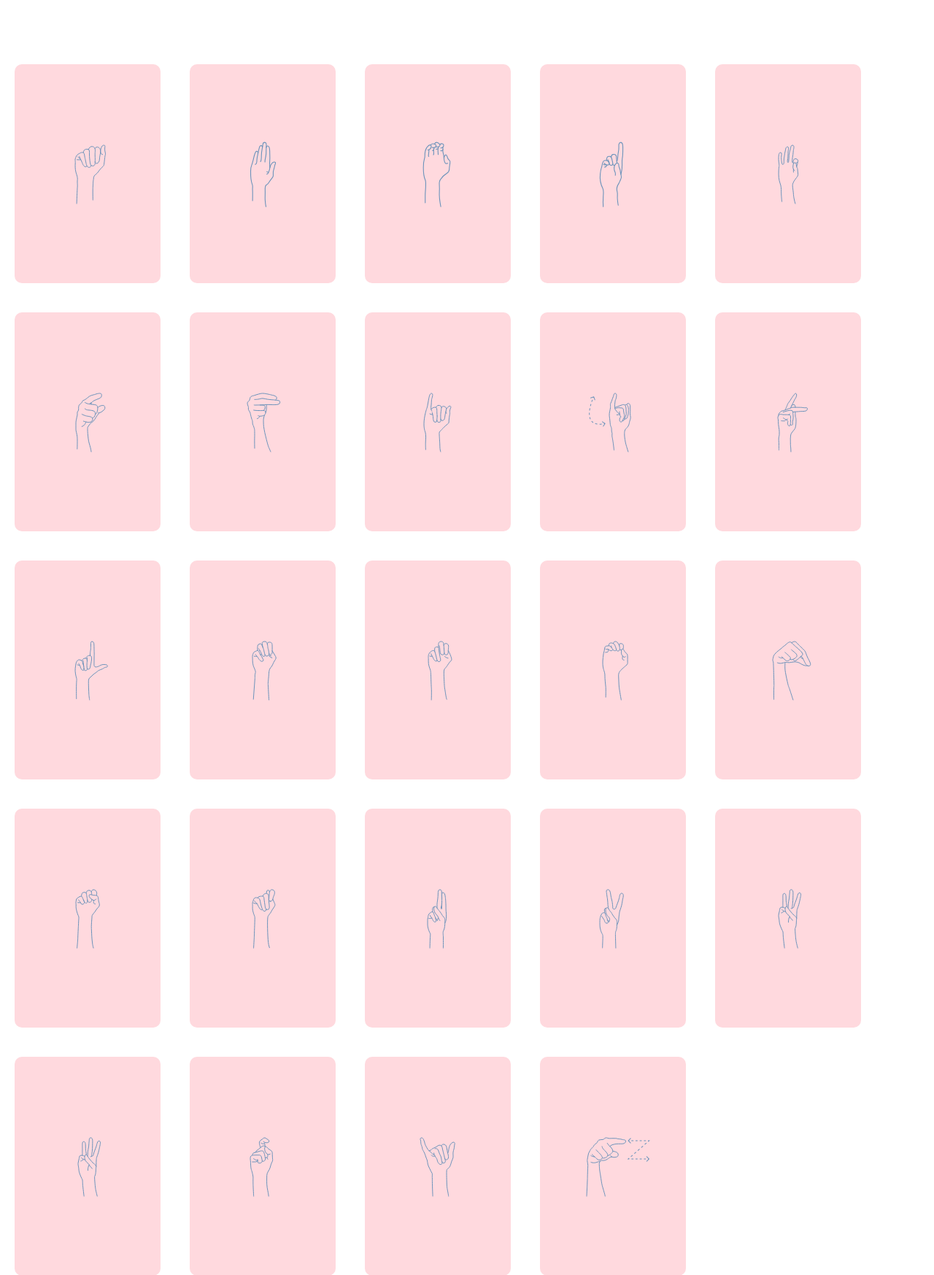
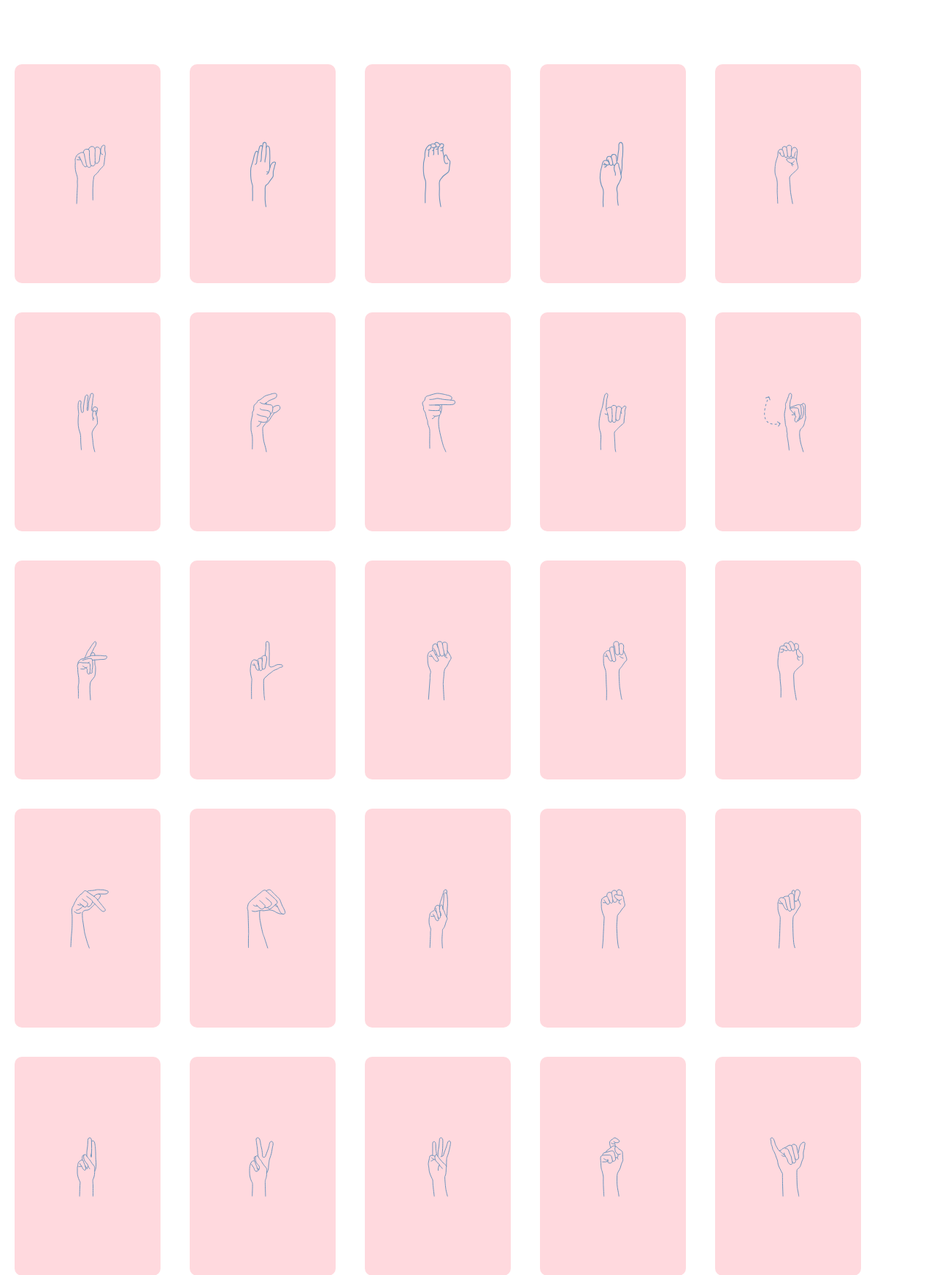
Before and after one commit to duyuyenpb/Learn-and-recognize-sign-language, a Flask app: page /flashcard in a window 1280 px wide. Shown: the part 190-1937 px from the top of the page at 73% size. Run offline with Flask 2, Linux system fonts and the light colour scheme; some libraries are stand-ins or nearby versions.

Commit message:
main: commit

```diff
--- a/templates/flashcard.html
+++ b/templates/flashcard.html
@@ -85,6 +85,16 @@
             <!-- CARD - 5 -->
             <div class="card_flip">
                 <div class="front">
+                    <img src="{{url_for('static', filename='images/Ehand.svg')}}" />
+                </div>
+                <div class="back">
+                    <img src="" />
+                    <p class="ta-center cl-bluetheme fw-bold"> Chữ E </p>
+                </div>
+            </div>
+            <!-- CARD - 6 -->
+            <div class="card_flip">
+                <div class="front">
                     <img src="{{url_for('static', filename='images/Fhand.svg')}}" />
                 </div>
                 <div class="back">
@@ -92,7 +102,7 @@
                     <p class="ta-center cl-bluetheme fw-bold"> Chữ F </p>
                 </div>
             </div>
-            <!-- CARD - 6 -->
+                        <!-- CARD - 6 -->
             <div class="card_flip">
                 <div class="front">
                     <img src="{{url_for('static', filename='images/Ghand.svg')}}" />
@@ -123,6 +133,7 @@
                 </div>
             </div>
             <!-- CARD - 8 -->
+
             <div class="card_flip">
                 <div class="front">
                     <img src="{{url_for('static', filename='images/Jhand.svg')}}" />
@@ -172,20 +183,39 @@
                     <p class="ta-center cl-bluetheme fw-bold"> Chữ N </p>
                 </div>
             </div>
+             <!-- CARD - 8 -->
+             <div class="card_flip">
+                <div class="front">
+                    <img src="{{url_for('static', filename='images/Ohand.svg')}}" />
+                </div>
+                <div class="back">
+                    <img src="" />
+                    <p class="ta-center cl-bluetheme fw-bold"> Chữ O </p>
+                </div>
+            </div>
             <!-- CARD - 8 -->
             <div class="card_flip">
                 <div class="front">
-                    <img src="{{url_for('static', filename='images/Ohand.svg')}}" />
+                    <img src="{{url_for('static', filename='images/Phand.svg')}}" />
                 </div>
                 <div class="back">
                     <img src="" />
                     <p class="ta-center cl-bluetheme fw-bold"> Chữ P </p>
                 </div>
             </div>
+            <div class="card_flip">
+                <div class="front">
+                    <img src="{{url_for('static', filename='images/Qhand.svg')}}" />
+                </div>
+                <div class="back">
+                    <img src="" />
+                    <p class="ta-center cl-bluetheme fw-bold"> Chữ Q </p>
+                </div>
+            </div>
             <!-- CARD - 8 -->
             <div class="card_flip">
                 <div class="front">
-                    <img src="{{url_for('static', filename='images/Qhand.svg')}}" />
+                    <img src="{{url_for('static', filename='images/Rhand.svg')}}" />
                 </div>
                 <div class="back">
                     <img src="" />
@@ -233,15 +263,7 @@
                 </div>
             </div>
             <!-- CARD - 8 -->
-            <div class="card_flip">
-                <div class="front">
-                    <img src="{{url_for('static', filename='images/Whand.svg')}}" />
-                </div>
-                <div class="back">
-                    <img src="" />
-                    <p class="ta-center cl-bluetheme fw-bold"> Chữ W </p>
-                </div>
-            </div>
+
             <div class="card_flip">
                 <div class="front">
                     <img src="{{url_for('static', filename='images/Whand.svg')}}" />
```
